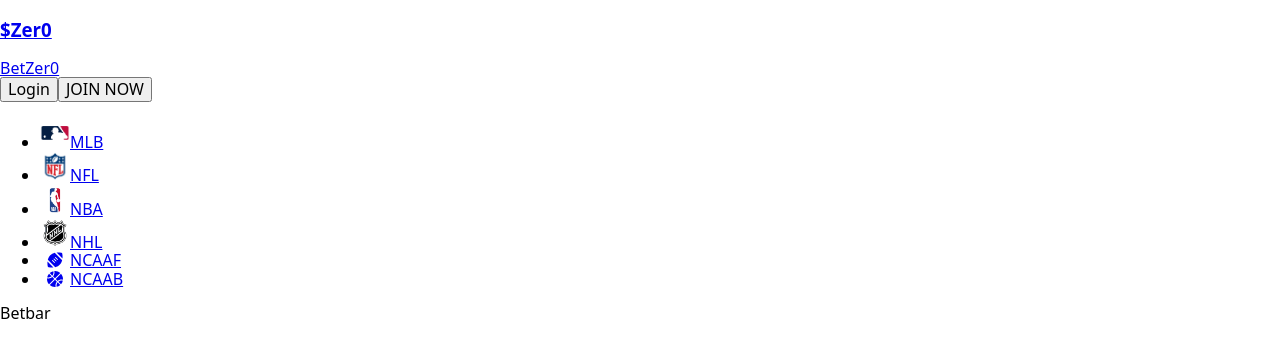
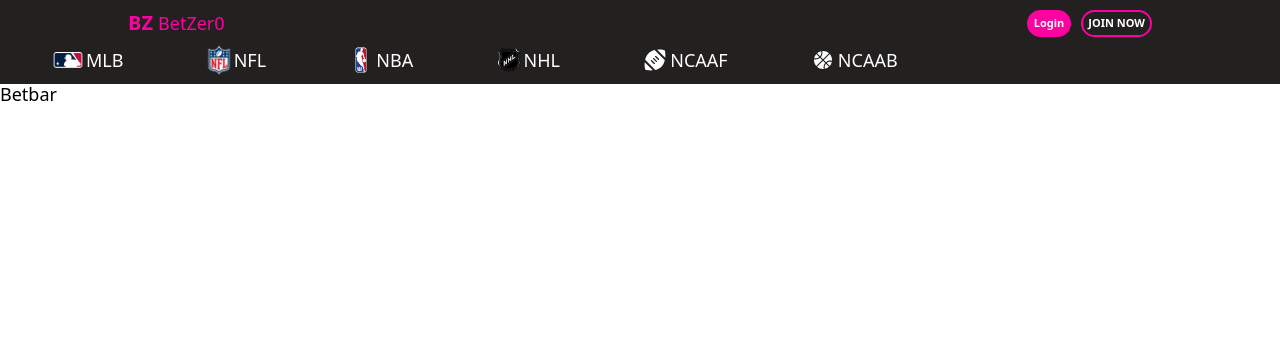
Before and after one commit to 24juice22/BetZero, a React (Vite) app: page /mlb in a window 1280 px wide. Shown: the top 358 px of the page. Built offline with nearby package versions, Linux system fonts and the light colour scheme.

Commit message:
update Navbar content and styling

```diff
--- a/src/components/Navbar/Navbar.jsx
+++ b/src/components/Navbar/Navbar.jsx
@@ -9,22 +9,27 @@
 const Navbar = () => {
   return (
     <nav className='navbar'>
+      <div className='container'>
         <div className='navbar__top'>
           <Link to='/' className='navbar__brand'>
-          <h3 className='navbar__logo'>$Zer0</h3>
+            <h3 className='navbar__logo'>BZ</h3>
             <span>BetZer0</span>
           </Link>
           <div className='navbar__buttons'>
-          <button className='btn'>Login</button>
-          <button className='btn'>JOIN NOW</button>
+            <button className='btn navbar__btn--login'>Login</button>
+            <button className='btn btn--outline navbar__btn--join'>
+              JOIN NOW
+            </button>
+          </div>
         </div>
       </div>
       <div className='navbar__bottom'>
+        <div className='container--widest'>
           <ul className='list navbar__list'>
             <li className='navbar__list-item'>
               <Link className='navbar__link' to='/'>
                 <img
-                className='navbar__icon'
+                  className='navbar__icon navbar__icon--baseball'
                   src={mlb}
                   alt='Major League Baseball Logo'
                 />
@@ -63,7 +68,7 @@
             </li>
             <li className='navbar__list-item'>
               <Link className='navbar__link' to='/'>
-              <i className='fa-solid fa-football navbar__icon'></i>
+                <i className='fa-solid fa-football navbar__icon navbar__icon--ncaaf'></i>
                 <span>NCAAF</span>
               </Link>
             </li>
@@ -75,6 +80,7 @@
             </li>
           </ul>
         </div>
+      </div>
     </nav>
   );
 };
--- a/src/components/Navbar/Navbar.scss
+++ b/src/components/Navbar/Navbar.scss
@@ -1,3 +1,78 @@
+@import '../../global-styles/variables';
+
+.navbar {
+  background: $dark;
+  position: sticky;
+  top: 0;
+  overflow: hidden;
+  z-index: 1;
+}
+
+.navbar__top {
+  display: flex;
+  justify-content: space-between;
+  align-items: center;
+  padding-top: 1rem;
+}
+
+.navbar__brand {
+  display: flex;
+  align-items: center;
+  color: $primary-color;
+}
+
+.navbar__logo {
+  margin: 0 0.5rem 0 0;
+  font-size: 2rem;
+}
+
+.navbar__btn {
+  padding: 0.5rem 1rem;
+}
+
+.navbar__btn--login {
+  color: $secondary-color;
+}
+
+.navbar__btn--login:hover {
+  background-color: $secondary-color;
+  color: $primary-color;
+}
+
+.navbar__btn--join {
+  margin-left: 1rem;
+}
+
+.navbar__list {
+  display: flex;
+  padding: 0.85rem 0;
+  margin: 0 auto;
+  overflow: auto;
+  white-space: nowrap;
+}
+
+.navbar__list-item {
+  display: flex;
+  align-items: center;
+  padding: 0 3%;
+}
+
 .navbar__icon {
   width: 3rem;
 }
+
+.navbar__icon--baseball {
+  padding-right: 0.3rem;
+}
+
+.navbar__icon--ncaaf {
+  height: 2.2rem;
+  color: white;
+}
+
+.navbar__link {
+  padding: 0 0.25rem;
+  color: white;
+  display: flex;
+  align-items: center;
+}
--- a/src/global-styles/index.scss
+++ b/src/global-styles/index.scss
@@ -1,3 +1,5 @@
+@import 'variables';
+
 html {
   font-size: 62.5%;
 }
@@ -7,3 +9,108 @@
   font-family: system-ui, -apple-system, BlinkMacSystemFont, 'Segoe UI', Roboto,
     Oxygen, Ubuntu, Cantarell, 'Open Sans', 'Helvetica Neue', sans-serif;
 }
+
+img {
+  width: 100%;
+}
+
+a {
+  text-decoration: none;
+}
+
+p {
+  margin: 0.25rem 0;
+}
+
+h1,
+h2,
+h3 {
+  margin-bottom: 1rem;
+  line-height: 1.1;
+}
+
+h1 {
+  font-size: 7rem;
+}
+
+h2 {
+  font-size: 3.5rem;
+  margin-top: 1rem;
+}
+
+h3 {
+  font-size: 3rem;
+}
+
+@media screen and (min-width: 1024px) {
+  body {
+    font-size: 1.8rem;
+  }
+
+  h1 {
+    font-size: 8rem;
+  }
+
+  h2 {
+    font-size: 4rem;
+  }
+
+  h3 {
+    font-size: 2.4rem;
+  }
+}
+
+/* Scrollbar */
+::-webkit-scrollbar {
+  height: 0.75rem;
+}
+
+::-webkit-scrollbar-track {
+  background: $dark;
+  box-shadow: inset 0 0 0.2rem $primary-color;
+}
+
+::-webkit-scrollbar-thumb {
+  background: $primary-color;
+  border-radius: 0.75rem;
+}
+
+/* Containers */
+.container {
+  width: 80%;
+  margin: 0 auto;
+}
+
+.container--wide {
+  width: 90%;
+  margin: 0 auto;
+}
+
+.container--widest {
+  width: 98%;
+  margin: 0 auto;
+}
+
+/* Buttons */
+.btn {
+  background-color: $primary-color;
+  border: 2px solid $primary-color;
+  border-radius: 3rem;
+  color: white;
+  font-weight: bold;
+  font-size: 1.1rem;
+  padding: 0.5rem;
+  cursor: pointer;
+}
+
+.btn--outline {
+  background-color: transparent;
+  transition-duration: 0.2s;
+}
+
+/* Lists*/
+.list {
+  list-style-type: none;
+  margin: 0;
+  padding-left: 0;
+}
--- /dev/null
+++ b/src/global-styles/variables.scss
@@ -0,0 +1,4 @@
+$primary-color: rgb(253, 1, 161);
+$secondary-color: cyan;
+$white: white;
+$dark: rgb(35, 32, 32);
```
Lines whose indentation alone changed are shown as unchanged.
